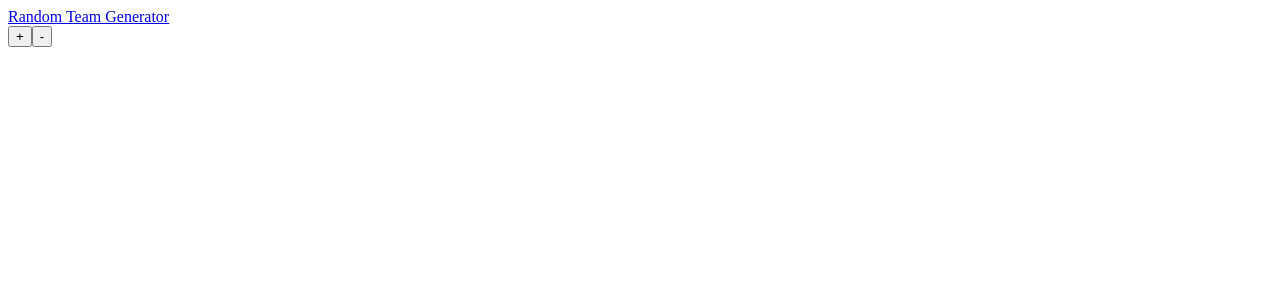
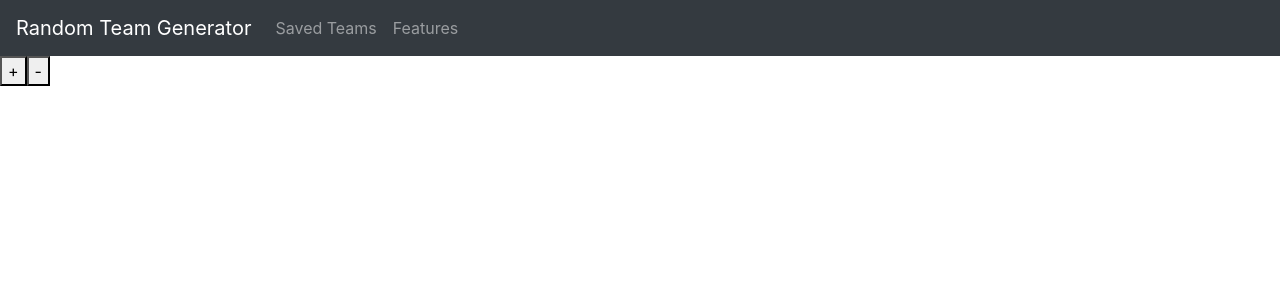
Before and after one commit to skip1113/TeamGenerator, a React (Create React App) app: page / in a window 1280 px wide. Shown: the top 300 px of the page. Built offline with nearby package versions, Linux system fonts and the light colour scheme.

Commit message:
Installed react bootstrap and created new navbar

```diff
--- a/package.json
+++ b/package.json
@@ -8,6 +8,7 @@
     "@testing-library/user-event": "^12.5.0",
     "bootstrap": "^4.5.3",
     "react": "^17.0.1",
+    "react-bootstrap": "^1.4.0",
     "react-dom": "^17.0.1",
     "react-scripts": "4.0.1",
     "web-vitals": "^0.2.4"
--- a/src/components/Nav/navBarMenu.jsx
+++ b/src/components/Nav/navBarMenu.jsx
@@ -1,13 +1,20 @@
 import React from 'react';
+import { Nav, Navbar } from 'react-bootstrap';
 
 function NavBarMenu() {
     return (
-      <nav className="navbar navbar-expand-lg navbar-dark bg-dark">
-        <a className="navbar-brand" href="/">
-          Random Team Generator
-        </a>
-        {/* <a className="savedbtn" href="/saved">Saved Teams</a> */}
-      </nav>
+      <Navbar bg="dark" variant="dark">
+    <Navbar.Brand href="#home">Random Team Generator</Navbar.Brand>
+    <Nav className="mr-auto">
+      <Nav.Link href="#home">Saved Teams</Nav.Link>
+      <Nav.Link href="#features">Features</Nav.Link>
+      {/* <Nav.Link href="#pricing">Pricing</Nav.Link> */}
+    </Nav>
+    {/* <Form inline>
+      <FormControl type="text" placeholder="Search" className="mr-sm-2" />
+      <Button variant="outline-info">Search</Button>
+    </Form> */}
+  </Navbar>
     );
   }
 
--- a/src/index.js
+++ b/src/index.js
@@ -2,7 +2,7 @@
 import ReactDOM from 'react-dom';
 // import './index.css';
 import App from './App';
-// import Home from './components/pages/Home';
+import 'bootstrap/dist/css/bootstrap.min.css';
 import reportWebVitals from './reportWebVitals';
 
 ReactDOM.render(
```
Also changed, not shown: src/components/Nav/style.css (added), 2 other files (tests, documents, lock files or other folders).
